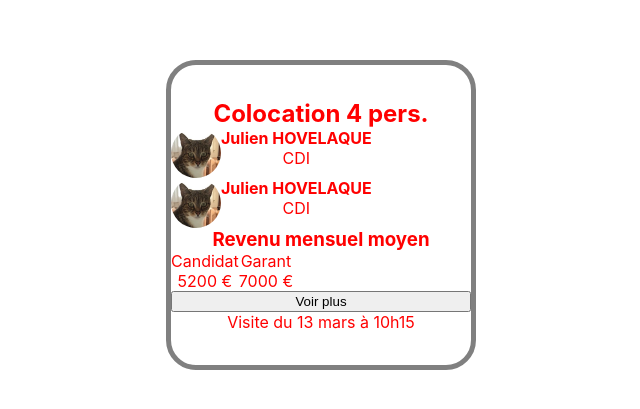
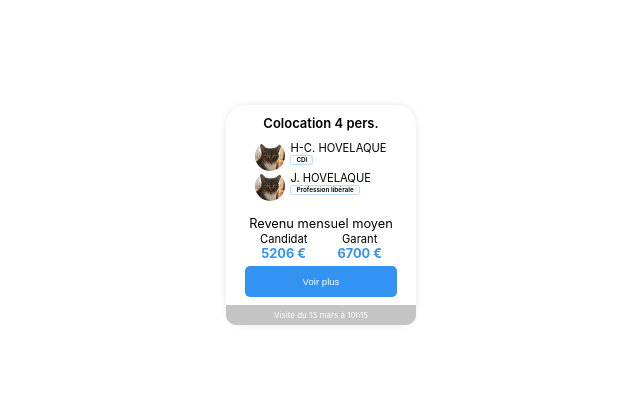
Before and after one commit to J-HOVELAQUE/slideshow, a React (Create React App) app: page / in a window 1280 px wide. Shown: the part 185-594 px from the top of the page, without its empty margins (319-959 px from the left). Built offline with nearby package versions, Linux system fonts and the light colour scheme.

Commit message:
design of the card finished

```diff
--- a/src/components/cardLocation.css
+++ b/src/components/cardLocation.css
@@ -1,22 +1,34 @@
 .cardLocation {
-    color: red;
-    height: 300px;
-    width: 300px;
-    border-radius: 30px;
-    border: 5px solid grey;
+    height: 220px;
+    width: 190px;
+    border-radius: 20px;
     display: flex;
     flex-direction: column;
-    justify-content: center;
+    justify-content: space-between;
+    align-items: center;
+    box-shadow: 0 0 8px  rgb(231, 231, 231) ;
+}
+
+.cardLocation h6 {
+    margin-top: 15px;
+    width: 100%;
+    text-align:center;
+    font-size: 0.8em;
+    font-weight:400;
 }
 
 .tenant {
     display: flex;
+    flex-direction: row;
+    align-items: flex-start;
+    justify-content: flex-start !important;
 }
 
 .avatar {
-    width: 50px;
-    height: 50px;
+    width: 30px;
+    height: 30px;
     border-radius: 50px;
+    margin-right: 5px;
 }
 
 h1, h2, h3, h4, h5, h6, p {
@@ -26,3 +38,64 @@ h1, h2, h3, h4, h5, h6, p {
 .revenuBox {
     display: flex;
 }
+
+.candidate {
+    margin: 1px 15px 5px 15px;
+}
+
+.cardLocation h3 {
+    font-size: small;
+    font-weight: 600;
+    margin-top: 10px;
+    margin-bottom: 10px;
+}
+
+.cardLocation button {
+    font-size: 0.6em;
+    margin-bottom: 8px;
+    width: 80%;
+    height: 17%;
+    border-radius: 5px;
+    border: none;
+    background-color: #3393F3;
+    color: #ffffff;
+}
+
+.cardLocation p {
+    font-size: 0.7em;
+    color: black;
+    margin: 0;
+}
+
+.avatar-desc {
+    display: flex;
+    flex-direction: column;
+    justify-content: start;
+    align-items: flex-start;
+}
+
+.badgeJob  {
+    font-size: 0.4em !important;
+    font-weight: 600;
+    border: #bcdbfc 1px solid;
+    margin-right: auto;
+    padding-left: 5px;
+    padding-right: 5px;
+    border-radius: 3px;
+    color: red;
+}
+
+.amount {
+    color: #3393F3 !important;
+    font-size: 0.8em !important;
+    font-weight:700;
+}
+
+footer {
+    background-color:  rgb(197, 196, 196);
+    color: #ffffff;
+    width: 100%;
+    border-radius: 0 0 10px 10px;
+    font-size: 0.5em;
+    padding: 5px 0 5px 0;
+}
--- a/src/components/cardLocation.js
+++ b/src/components/cardLocation.js
@@ -6,33 +6,35 @@ function CardLocation() {
 
     return (
         <div className="cardLocation">
-            <h2>Colocation 4 pers.</h2>
+            <h3 className="titleLoc">Colocation 4 pers.</h3>
 
+            <div>
                 <div className="tenant">
                     <img src="/avatar.jpg" alt="avatar pict" className="avatar" />
                     <div className="avatar-desc">
-                    <h4>Julien HOVELAQUE</h4>
-                    <p>CDI</p>
+                        <p>H-C. HOVELAQUE</p>
+                        <p className="badgeJob">CDI</p>
                     </div>
                 </div>
 
                 <div className="tenant">
                     <img src="/avatar.jpg" alt="avatar pict" className="avatar" />
                     <div className="avatar-desc">
-                    <h4>Julien HOVELAQUE</h4>
-                    <p>CDI</p>
+                        <p>J. HOVELAQUE</p>
+                        <p className="badgeJob">Profession libérale</p>
+                    </div>
                 </div>
             </div>
 
-            <h3>Revenu mensuel moyen</h3>
+            <h6>Revenu mensuel moyen</h6>
             <div className="revenuBox">
                 <div className="candidate">
                     <p>Candidat</p>
-                    <p>5200 €</p>
+                    <p className="amount">5206 €</p>
                 </div>
                 <div className="candidate">
                     <p>Garant</p>
-                    <p>7000 €</p>
+                    <p className="amount">6700 €</p>
                 </div>
             </div>
 
--- a/src/components/slideshow.css
+++ b/src/components/slideshow.css
@@ -2,7 +2,7 @@
     border: solid 1px red;
 }
 
-p {color: red}
+/* p {color: red} */
 
 .slideshow {
     width: 100px;
```
Also changed, not shown: 1 other file (tests, documents, lock files or other folders). Lines whose indentation alone changed are shown as unchanged.
